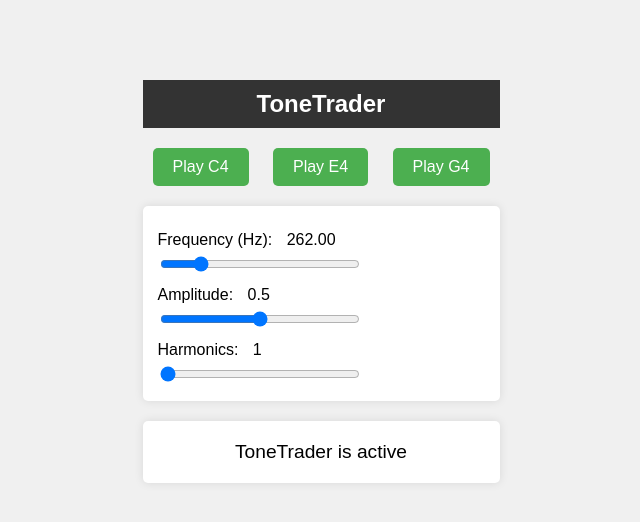
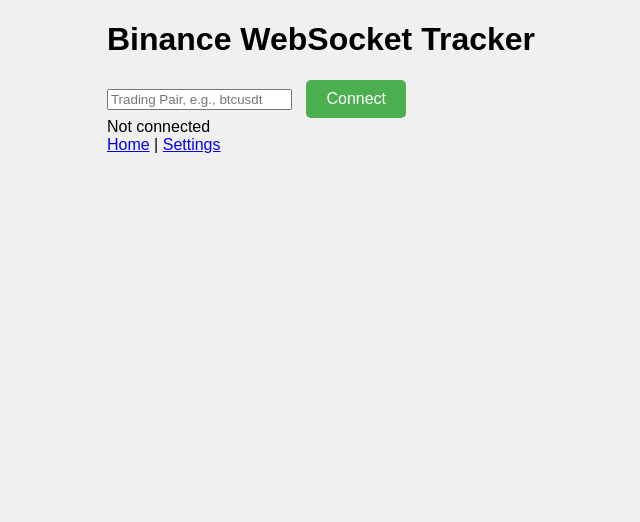
Before and after one commit to so-hl/audible_edge, a plain HTML site: page frontend/index.html in a window 1280 px wide. Shown: the whole page, without its empty margins (319-959 px from the left). Drawn offline with nearby package versions, Linux system fonts and the light colour scheme.

Commit message:
new index

```diff
--- a/frontend/index.html
+++ b/frontend/index.html
@@ -3,31 +3,21 @@
 <head>
   <meta charset="UTF-8">
   <meta name="viewport" content="width=device-width, initial-scale=1.0">
-  <title>ToneTrader</title>
+  <title>Binance WebSocket Tracker</title>
   <link rel="stylesheet" href="styles.css">
 </head>
 <body>
-  <div role="main" aria-label="ToneTrader Trading Interface">
-    <h1 style="visibility: hidden;">ToneTrader</h1>
-    <header>
-      <h2>ToneTrader</h2>
-    </header>
-    <div class="controls">
-      <button id="playC4">Play C4</button>
-      <button id="playE4">Play E4</button>
-      <button id="playG4">Play G4</button>
+  <div role="main" aria-label="Binance WebSocket Tracker">
+    <h1>Binance WebSocket Tracker</h1>
+    <div>
+      <input type="text" id="tradingPair" placeholder="Trading Pair, e.g., btcusdt">
+      <button id="connectBtn">Connect</button>
     </div>
-    <div class="settings">
-      <label for="frequency">Frequency (Hz): <span id="freqValue">261.63</span></label>
-      <input type="range" id="frequency" min="100" max="1000" value="261.63">
-      <label for="amplitude">Amplitude: <span id="ampValue">0.5</span></label>
-      <input type="range" id="amplitude" min="0" max="1" step="0.1" value="0.5">
-      <label for="harmonics">Harmonics: <span id="harmValue">1</span></label>
-      <input type="range" id="harmonics" min="1" max="5" value="1">
-    </div>
-    <div id="status" aria-live="polite"></div>
+    <div id="latestTrade">Not connected</div>
+    <nav>
+      <a href="home.html">Home</a> | <a href="settings.html">Settings</a>
+    </nav>
   </div>
-  <script src="https://cdnjs.cloudflare.com/ajax/libs/tone/14.7.77/Tone.js"></script>
   <script src="script.js"></script>
 </body>
 </html>
```
